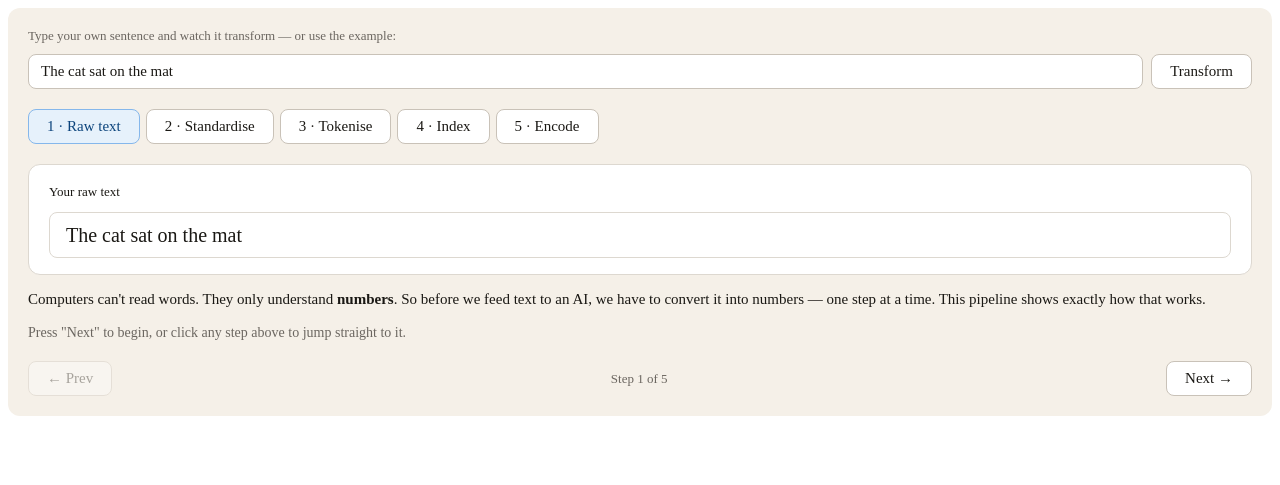
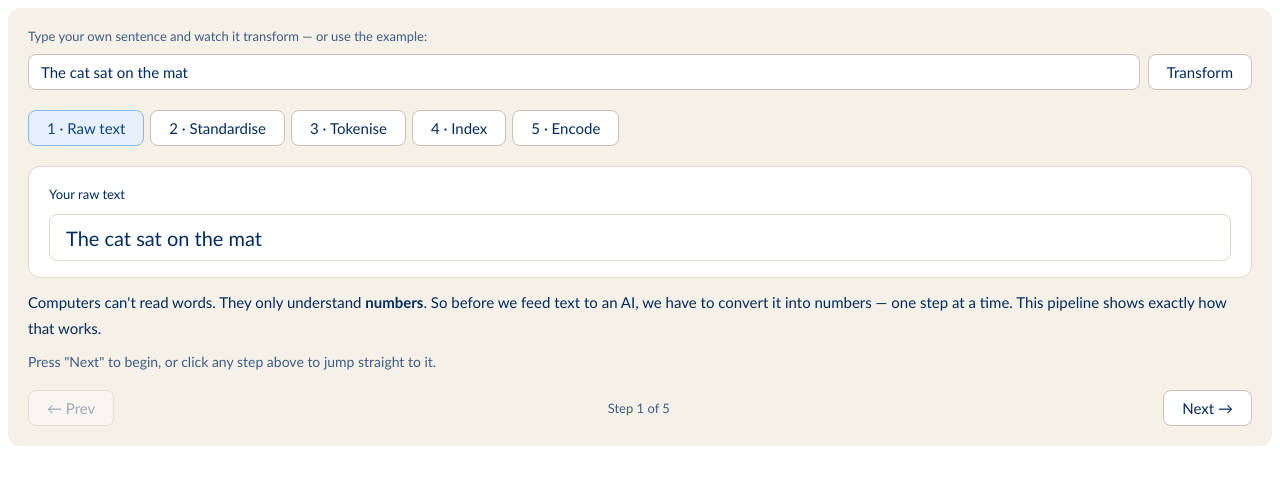
Before and after one commit to MichielBontenbal/michielbontenbal.github.io, a Jekyll site: the page text_to_vectors_explainer.html, which Jekyll copies as it is, in a window 1280 px wide. Shown: the top 485 px of the page. Built offline with Jekyll 4.4.1, drawn with Linux system fonts in a browser that asks for light colours.

Commit message:
Text-to-vectors explainer: use Calibri font and dark blue text
Co-Authored-By: Claude Opus 4.8 <noreply@anthropic.com>

```diff
--- a/text_to_vectors_explainer.html
+++ b/text_to_vectors_explainer.html
@@ -5,10 +5,11 @@
   --color-background-tertiary:#EDE8DF;
   --color-border-secondary:#C9C2B8;
   --color-border-tertiary:#DDD8D0;
-  --color-text-primary:#1A1814;
-  --color-text-secondary:#6B6660;
+  --color-text-primary:#002B5C;
+  --color-text-secondary:#3D5C82;
 }
 *{box-sizing:border-box}
+.t2v-root{font-family:Calibri,"Segoe UI",Candara,Optima,sans-serif;color:var(--color-text-primary)}
 p,span,div,button,input,label{font-family:inherit}
 .sb{background:var(--color-background-secondary);border:0.5px solid var(--color-border-secondary);border-radius:8px;padding:8px 18px;font-size:15px;color:var(--color-text-primary);cursor:pointer;transition:background .15s;font-family:inherit}
 .sb:hover{background:var(--color-background-tertiary)}
@@ -31,7 +32,7 @@ p.m{color:var(--color-text-secondary);font-size:14px}
 .onehot-cell.hot{background:#E1F5EE;border-color:#0F6E56;color:#085041}
 </style>
 
-<div style="padding:1.25rem;background:#F5F0E8;border-radius:12px">
+<div class="t2v-root" style="padding:1.25rem;background:#F5F0E8;border-radius:12px">
 
 <div style="margin-bottom:1.25rem">
   <div style="font-size:13px;color:var(--color-text-secondary);margin-bottom:.6rem">Type your own sentence and watch it transform — or use the example:</div>
```
